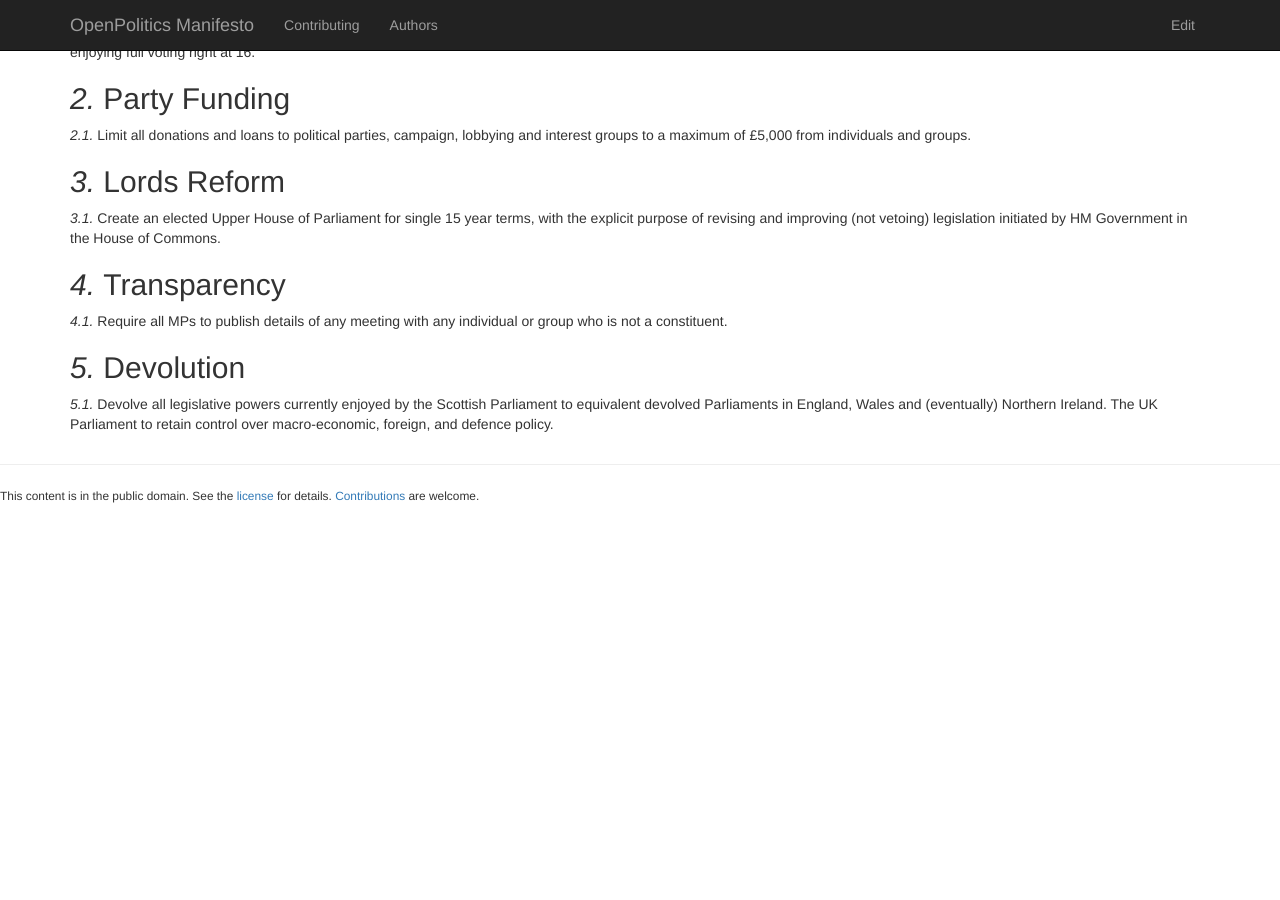
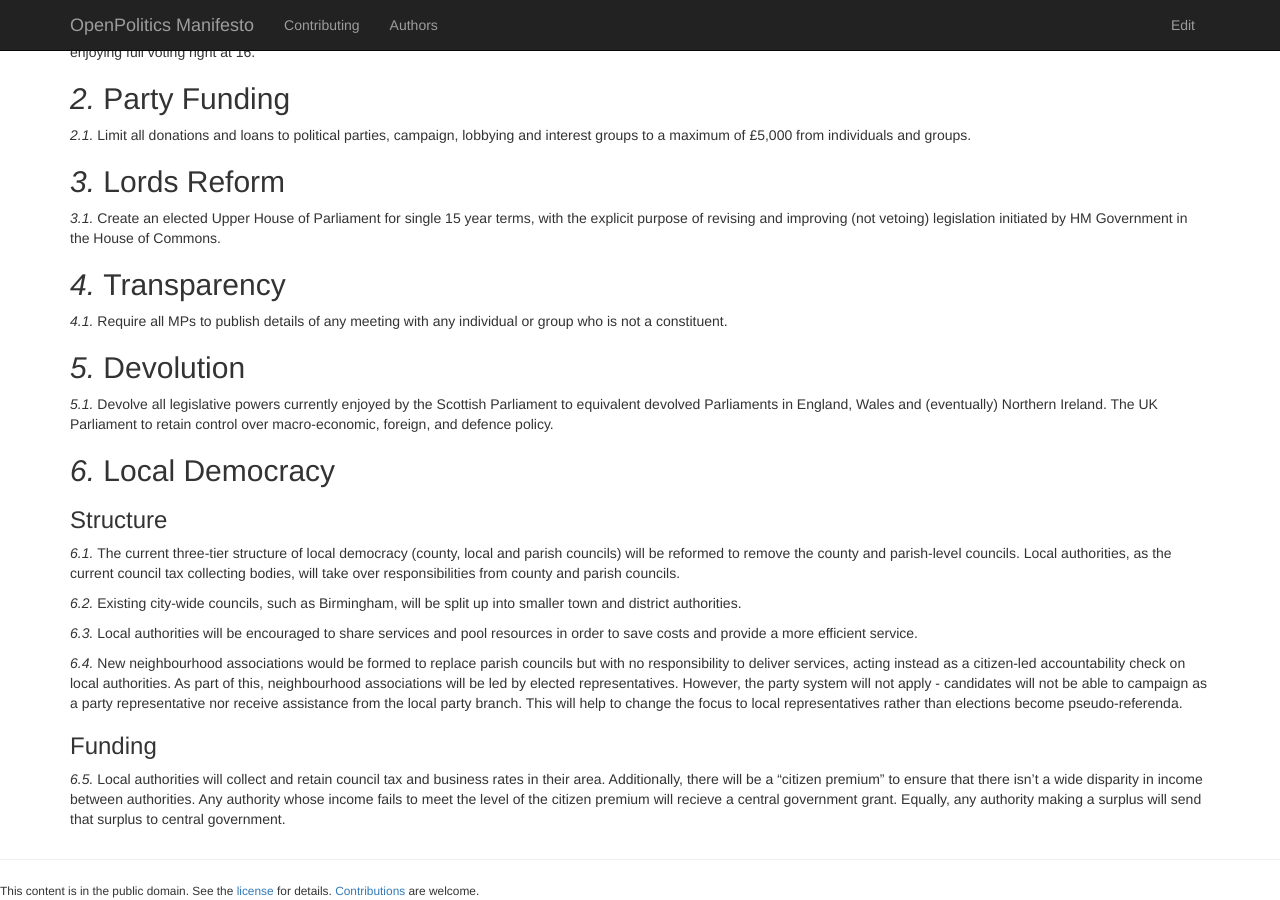
Before and after one commit to openpolitics/manifesto, a Jekyll site: the page built from democracy.md, in a window 1280 px wide and 900 px high, scrolled down 526 px. Built offline with Jekyll 4.4.1, drawn with Linux system fonts in a browser that asks for light colours; nearby versions of some CDN libraries; before the commit the page ends 1031 px from its top, so only the background shows below that.

Commit message:
Local democracy proposal

```diff
--- a/democracy.md
+++ b/democracy.md
@@ -41,3 +41,19 @@ Require all MPs to publish details of any meeting with any individual or group w
 ## Devolution
 
 Devolve all legislative powers currently enjoyed by the Scottish Parliament to equivalent devolved Parliaments in England, Wales and (eventually) Northern Ireland. The UK Parliament to retain control over macro-economic, foreign, and defence policy.
+
+## Local Democracy
+
+### Structure
+
+The current three-tier structure of local democracy (county, local and parish councils) will be reformed to remove the county and parish-level councils. Local authorities, as the current council tax collecting bodies, will take over responsibilities from county and parish councils.
+
+Existing city-wide councils, such as Birmingham, will be split up into smaller town and district authorities.
+
+Local authorities will be encouraged to share services and pool resources in order to save costs and provide a more efficient service.
+
+New neighbourhood associations would be formed to replace parish councils but with no responsibility to deliver services, acting instead as a citizen-led accountability check on local authorities. As part of this, neighbourhood associations will be led by elected representatives. However, the party system will not apply - candidates will not be able to campaign as a party representative nor receive assistance from the local party branch. This will help to change the focus to local representatives rather than elections become pseudo-referenda.
+
+### Funding
+
+Local authorities will collect and retain council tax and business rates in their area. Additionally, there will be a "citizen premium" to ensure that there isn't a wide disparity in income between authorities. Any authority whose income fails to meet the level of the citizen premium will recieve a central government grant. Equally, any authority making a surplus will send that surplus to central government.
```
